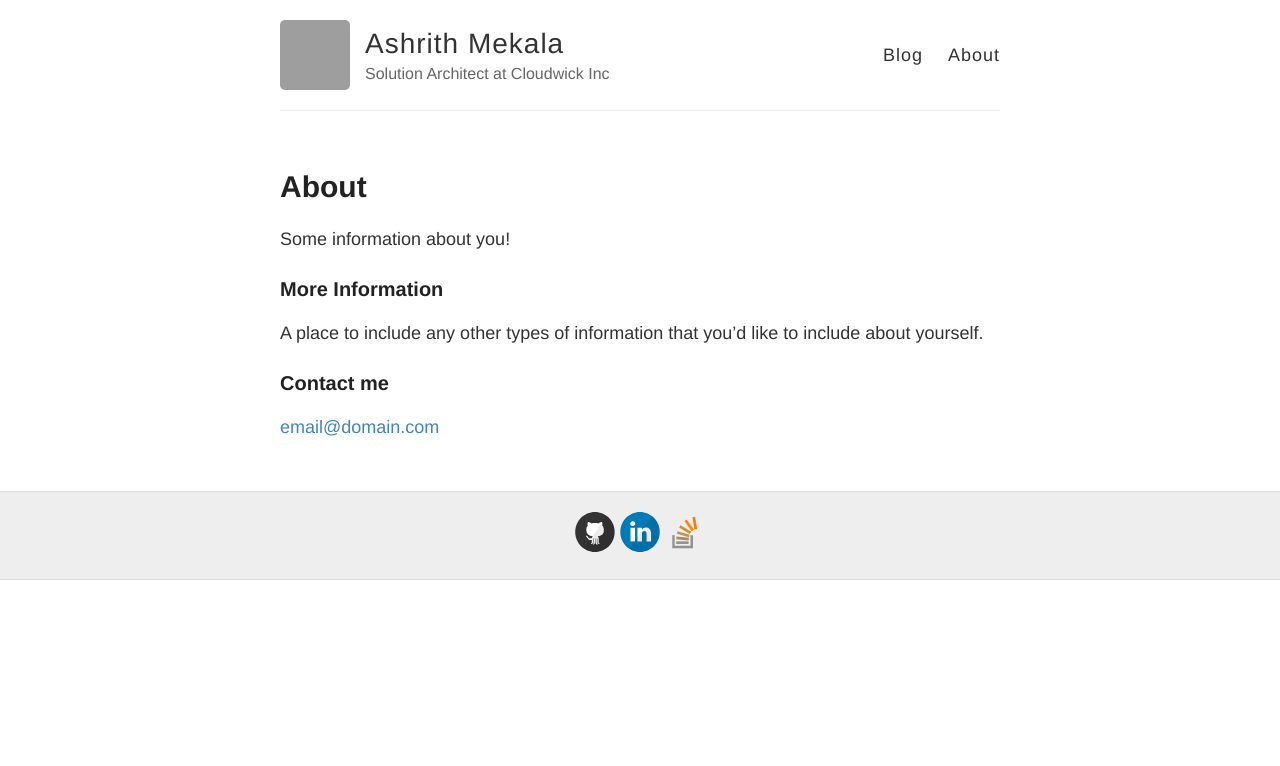
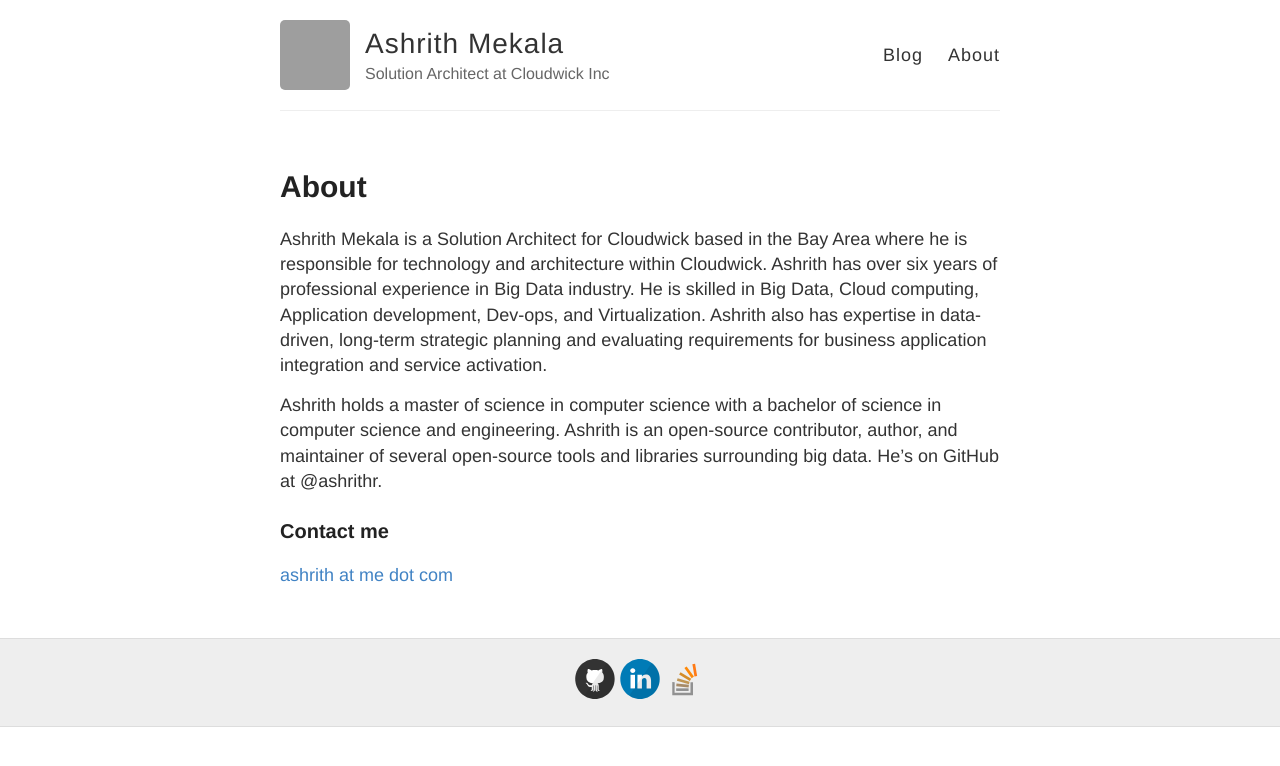
Before and after one commit to ashrithr/ashrithr.github.io, a Jekyll site: the page built from about.md, in a window 1280 px wide. Shown: the top 766 px of the page. Built offline with Jekyll 4.4.1, drawn with Linux system fonts in a browser that asks for light colours; grey boxes are pictures that could not be loaded.

Commit message:
Update aboutme

```diff
--- a/about.md
+++ b/about.md
@@ -4,12 +4,11 @@ title: About
 permalink: /about/
 ---
 
-Some information about you!
+Ashrith Mekala is a Solution Architect for Cloudwick based in the Bay Area where he is responsible for technology and architecture within Cloudwick. Ashrith has over six years of professional experience in Big Data industry. He is skilled in Big Data, Cloud computing, Application development, Dev-ops, and Virtualization. Ashrith also has expertise in data-driven, long-term strategic planning and evaluating requirements for business application integration and service activation.
 
-### More Information
+Ashrith holds a master of science in computer science with a bachelor of science in computer science and engineering. Ashrith is an open-source contributor, author, and maintainer of several open-source tools and libraries surrounding big data. He's on GitHub at @ashrithr.
 
-A place to include any other types of information that you'd like to include about yourself.
 
 ### Contact me
 
-[email@domain.com](mailto:email@domain.com)
+[ashrith at me dot com](mailto:ashrith@me.com)
```
